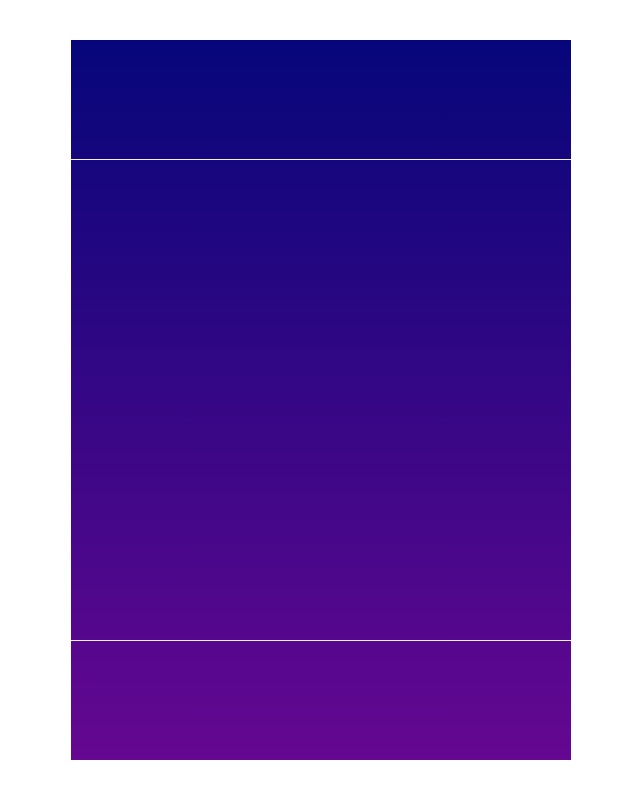
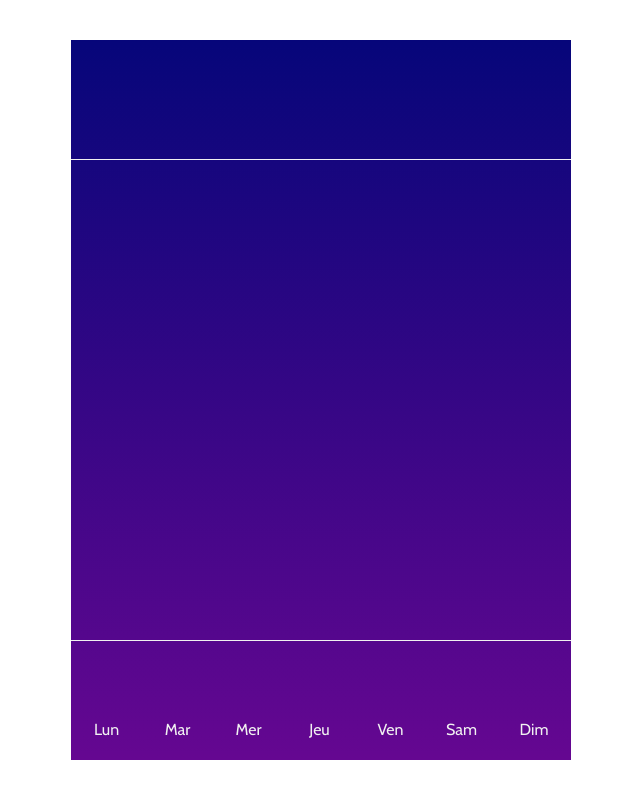
Before and after one commit to malkamat/appli-meteo-local, a plain HTML site: page index.html in a window 1280 px wide. Shown: the whole page, without its empty margins (319-959 px from the left). Drawn offline with nearby package versions, Linux system fonts and the light colour scheme.

Commit message:
ajout des jours de la semaine dynamiquement avec l'objet Date

```diff
--- a/app.js
+++ b/app.js
@@ -4,6 +4,29 @@ const localisation = document.querySelector(".localisation")
 const temperature = document.querySelector(".temperature")
 const description = document.querySelector(".description")
 const canvas = document.querySelector("#icone")
+const joursSemaine = ["Lundi","Mardi","Mercredi","Jeudi","Vendredi","Samedi","Dimanche"]
+const joursDiv = document.querySelectorAll(".joursSemaine")
+const iconePrev = document.querySelectorAll(".iconePrevision")
+
+//date
+
+let newDate =  new Date()
+// console.log(newDate)
+let options = {weekday: "long"}
+let jourActuel = newDate.toLocaleDateString("fr-FR", options)
+// console.log(jourActuel)
+jourActuel = jourActuel.charAt(0).toUpperCase() + jourActuel.slice(1)
+// console.log(jourActuel)
+
+// calcul les 7 jours de la semaine fonction de la date actuel
+
+let tabJoursOrdre = joursSemaine.slice(joursSemaine.indexOf(jourActuel)).concat(joursSemaine.slice(0, joursSemaine.indexOf(jourActuel)))
+console.log(tabJoursOrdre)
+
+for(i = 0; i < tabJoursOrdre.length; i++) {
+  joursDiv[i].innerHTML = tabJoursOrdre[i].slice(0,3)
+}
+
 
 //event "load" qui récupere la longitude et la latitude pour les intégrer à l'appel de l'api
 window.addEventListener("load", () => {
@@ -27,6 +50,10 @@ window.addEventListener("load", () => {
          description.textContent = data.current.weather[0].main
          canvas.innerHTML = `<img src=" http://openweathermap.org/img/wn/${data.current.weather[0].icon}@2x.png">`
 
+         for(n =0; n < 7; n++) {
+
+         }
+
         } else {
           console.log(response.status)
         }
--- a/index.html
+++ b/index.html
@@ -29,42 +29,55 @@
                     <div class="iconePrevision">
 
                     </div>
+                    <div class="joursSemaine"></div>
                 </div>
 
                 <div class="jours">
                     <div class="iconePrevision">
 
                     </div>
+                    <div class="joursSemaine"></div>
+
                 </div>
 
                 <div class="jours">
                     <div class="iconePrevision">
 
                     </div>
+                    <div class="joursSemaine"></div>
+
                 </div>
 
                 <div class="jours">
                     <div class="iconePrevision">
 
                     </div>
+                    <div class="joursSemaine"></div>
+
                 </div>
 
                 <div class="jours">
                     <div class="iconePrevision">
 
                     </div>
+                    <div class="joursSemaine"></div>
+
                 </div>
 
                 <div class="jours">
                     <div class="iconePrevision">
 
                     </div>
+                    <div class="joursSemaine"></div>
+
                 </div>
 
                 <div class="jours">
                     <div class="iconePrevision">
 
                     </div>
+                    <div class="joursSemaine"></div>
+
                 </div>
             </div>
 
--- a/style.css
+++ b/style.css
@@ -70,4 +70,12 @@ body {
 
 .iconePrevision {
     grid-area: 1/1/3/2;
+    justify-self: center;
+    align-self: center;
 }
+
+.joursSemaine {
+    text-align: center;
+    color: #f1f1f1;
+    grid-area:  3/1/4/2;
+}
```
